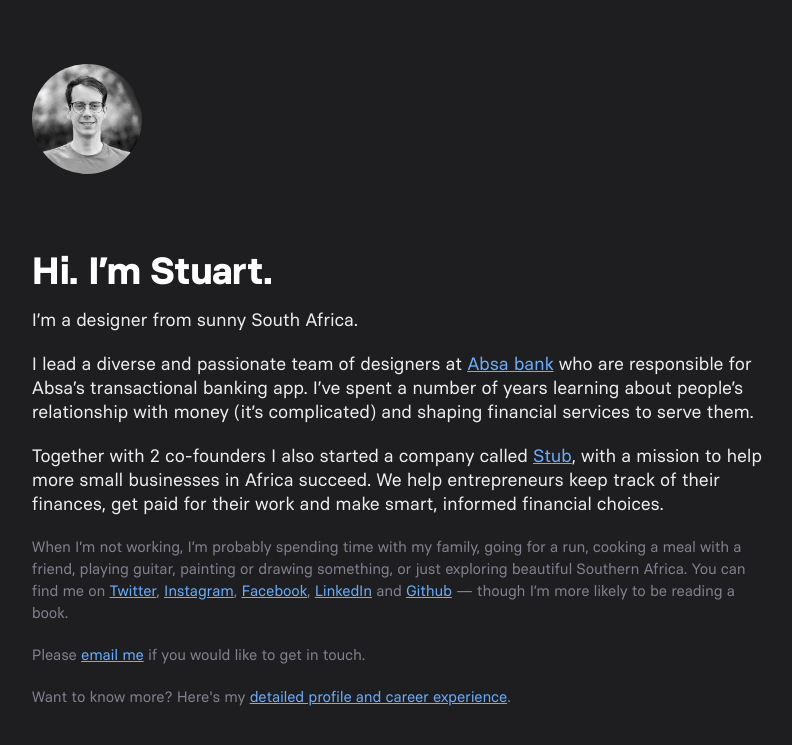
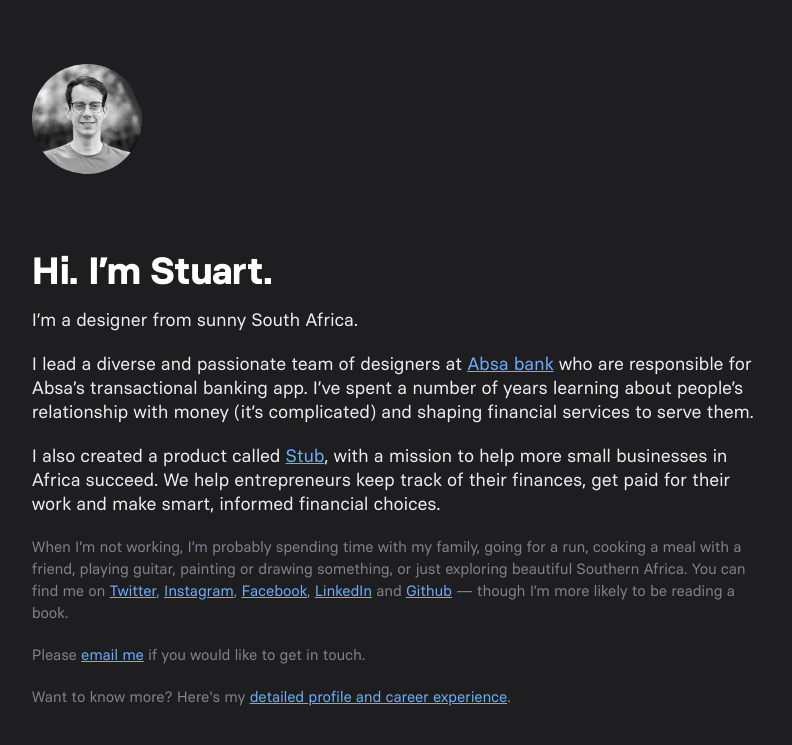
Before and after one commit to stuartwiener/stuartwiener.github.io, a Jekyll site: the page built from index.html, in a window 1280 px wide. Shown: the top 745 px of the page, without its empty margins (173-965 px from the left). Built offline with Jekyll 4.4.1, drawn with Linux system fonts in a browser that asks for light colours.

Commit message:
better content

```diff
--- a/index.html
+++ b/index.html
@@ -13,7 +13,7 @@ published: true
 
     <p>I lead a diverse and passionate team of designers at <a href="{% link absa.html %}">Absa bank</a> who are responsible for Absa’s transactional banking app. I’ve spent a number of years learning about people’s relationship with money (it’s complicated) and shaping financial services to serve them. </p>
 
-    <p>Together with 2 co-founders I also started a company called <a href="{% link stub.html %}">Stub</a>, with a mission to help more small businesses in Africa succeed. We help entrepreneurs keep track of their finances, get paid for their work and make smart, informed financial choices.</p>
+    <p>I also created a product called <a href="{% link stub.html %}">Stub</a>, with a mission to help more small businesses in Africa succeed. We help entrepreneurs keep track of their finances, get paid for their work and make smart, informed financial choices.</p>
 
     <p class="sidebar">When I’m not working, I’m probably spending time with my family, going for a run, cooking a meal with a friend, playing guitar, painting or drawing something, or just exploring beautiful Southern Africa. You can find me on <a href="https://twitter.com/StuartWiener" target="_blank">Twitter</a>, <a href="https://www.instagram.com/stuartwiener/" target="_blank">Instagram</a>, <a href="https://facebook.com/stuartwiener" target="_blank">Facebook</a>, <a href="https://www.linkedin.com/in/stuartwiener/" target="_blank">LinkedIn</a> and <a href="https://github.com/stuartwiener" target="_blank">Github</a> — though I’m more likely to be reading a book.</p>
 
```
